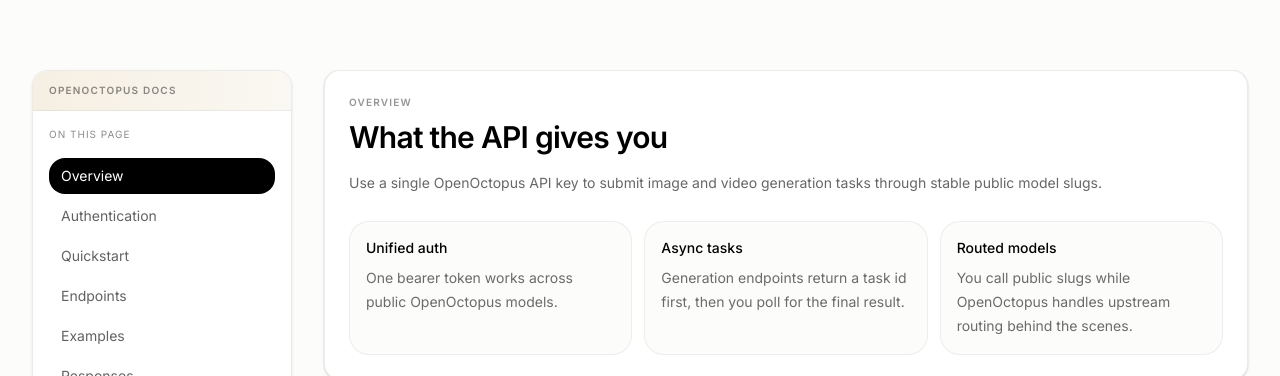
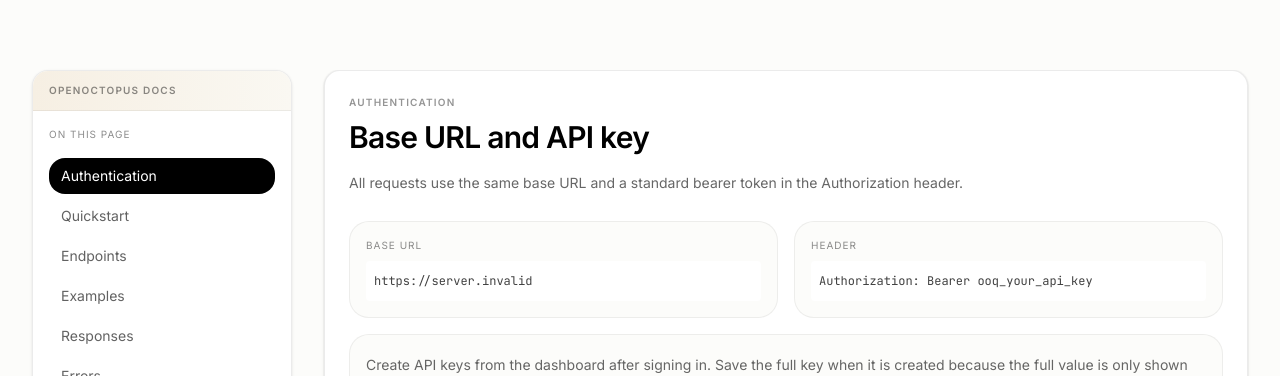
Before and after one commit to Joeyzzyy/openoctopus, a Next.js app: page /docs in a window 1280 px wide. Shown: the part 424-800 px from the top of the page. Built offline with nearby package versions, Linux system fonts and the light colour scheme; no server answers.

Commit message:
Remove overview section from docs page

```diff
--- a/src/app/(marketing)/docs/page.tsx
+++ b/src/app/(marketing)/docs/page.tsx
@@ -9,7 +9,6 @@
 } from "@/lib/api-docs";
 
 const sidebarSections = [
-  { id: "overview", label: "Overview" },
   { id: "authentication", label: "Authentication" },
   { id: "quickstart", label: "Quickstart" },
   { id: "endpoints", label: "Endpoints" },
@@ -230,36 +229,6 @@
           </aside>
 
           <div className="space-y-6">
-            <DocsSection
-              id="overview"
-              eyebrow="Overview"
-              title="What the API gives you"
-              description="Use a single OpenOctopus API key to submit image and video generation tasks through stable public model slugs."
-            >
-              <div className="grid gap-3 md:grid-cols-3">
-                <div className="rounded-xl border border-black/[0.06] bg-[#FCFCFA] p-4">
-                  <p className="text-sm font-medium text-black">Unified auth</p>
-                  <p className="mt-2 text-sm leading-6 text-black/58">
-                    One bearer token works across public OpenOctopus models.
-                  </p>
-                </div>
-                <div className="rounded-xl border border-black/[0.06] bg-[#FCFCFA] p-4">
-                  <p className="text-sm font-medium text-black">Async tasks</p>
-                  <p className="mt-2 text-sm leading-6 text-black/58">
-                    Generation endpoints return a task id first, then you poll
-                    for the final result.
-                  </p>
-                </div>
-                <div className="rounded-xl border border-black/[0.06] bg-[#FCFCFA] p-4">
-                  <p className="text-sm font-medium text-black">Routed models</p>
-                  <p className="mt-2 text-sm leading-6 text-black/58">
-                    You call public slugs while OpenOctopus handles upstream
-                    routing behind the scenes.
-                  </p>
-                </div>
-              </div>
-            </DocsSection>
-
             <DocsSection
               id="authentication"
               eyebrow="Authentication"
```
